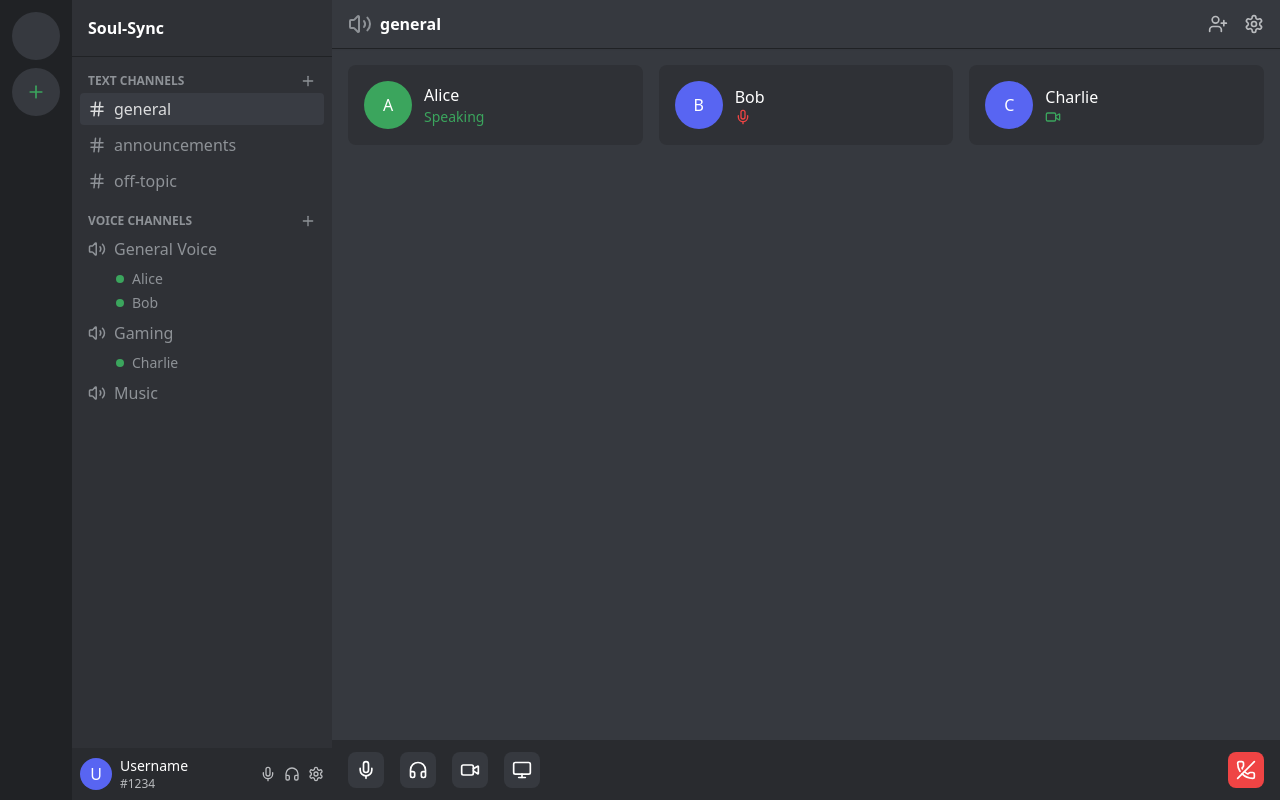
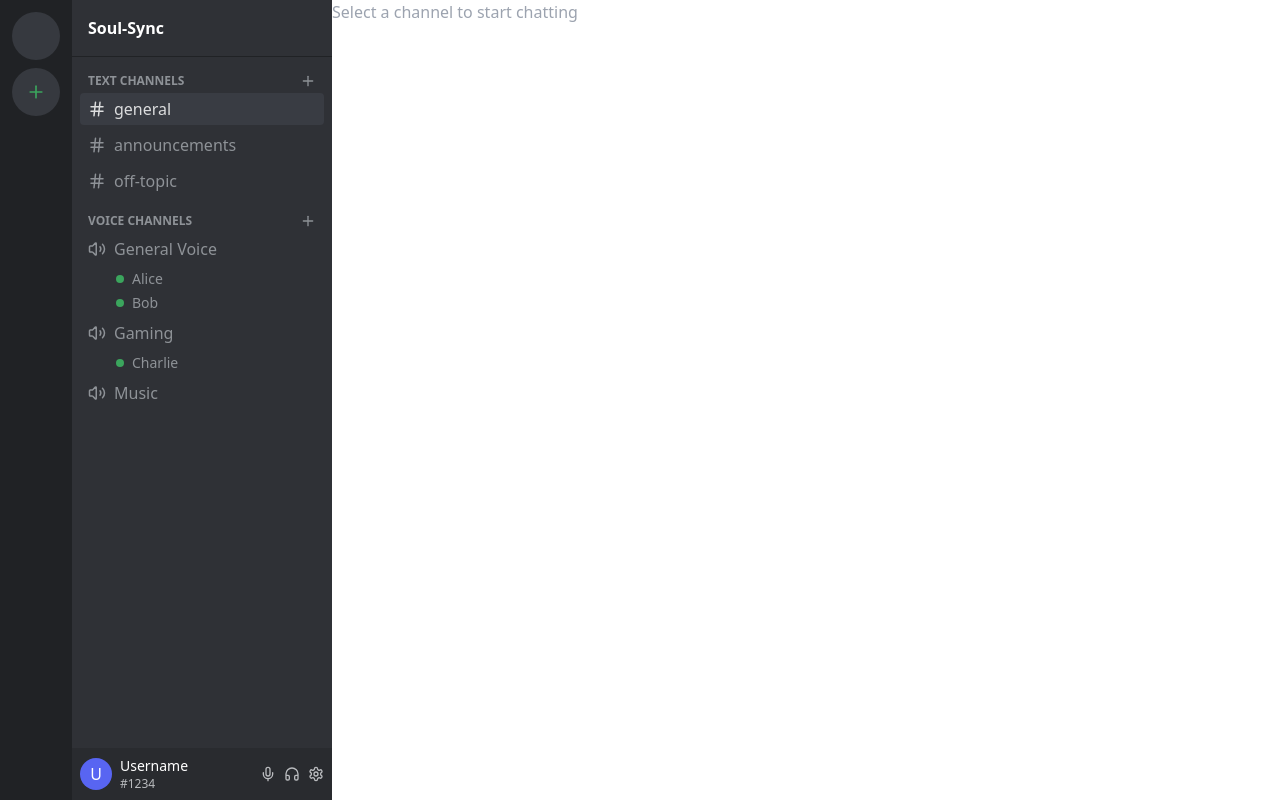
Before and after one commit to Darth0vader0/SoulSync, a React (Vite) app in the folder frontend/: page /serverPage in a window 1280 px wide. Built offline with nearby package versions, Linux system fonts and the light colour scheme.

Commit message:
finally changing channel is added

```diff
--- a/frontend/src/components/ChannelUi.jsx
+++ b/frontend/src/components/ChannelUi.jsx
@@ -1,7 +1,7 @@
 import { useState } from 'react';
 import { Hash, UserPlus, Bell, Pin, Users, InboxIcon, HelpCircle, PlusCircle, Gift, Sticker, AArrowDown as GIF, Smile as EmojiSmile, Send } from 'lucide-react';
 
-const ChannelUI = ({ channelName = "general" }) => {
+const ChannelUI = ({ channelName = "general  " }) => {
   const [message, setMessage] = useState('');
 
   const messages = [
@@ -45,18 +45,8 @@ const ChannelUI = ({ channelName = "general" }) => {
           <span className="font-bold text-white">{channelName}</span>
         </div>
         <div className="flex items-center space-x-4 text-[#b9bbbe]">
-          <button className="hover:text-[#dcddde]">
-            <UserPlus size={20} />
-          </button>
-          <button className="hover:text-[#dcddde]">
-            <Bell size={20} />
-          </button>
-          <button className="hover:text-[#dcddde]">
-            <Pin size={20} />
-          </button>
-          <button className="hover:text-[#dcddde]">
-            <Users size={20} />
-          </button>
+
+
           <div className="">
             <input
               type="text"
@@ -68,7 +58,7 @@ const ChannelUI = ({ channelName = "general" }) => {
             <InboxIcon size={20} />
           </button>
           <button className="hover:text-[#dcddde]">
-            <HelpCircle size={20} />
+            <UserPlus size={20} />
           </button>
         </div>
       </div>
@@ -104,15 +94,7 @@ const ChannelUI = ({ channelName = "general" }) => {
             className="w-full bg-[#40444b] text-[#dcddde] px-12 py-3 rounded-lg focus:outline-none"
           />
           <div className="flex right-4  items-center space-x-4">
-            <button className="text-[#b9bbbe] hover:text-[#dcddde]">
-              <Gift size={22} />
-            </button>
-            <button className="text-[#b9bbbe] hover:text-[#dcddde]">
-              <GIF size={22} />
-            </button>
-            <button className="text-[#b9bbbe] hover:text-[#dcddde]">
-              <Sticker size={22} />
-            </button>
+
             <button className="text-[#b9bbbe] hover:text-[#dcddde]">
               <EmojiSmile size={22} />
             </button>
--- a/frontend/src/components/Sidebar.jsx
+++ b/frontend/src/components/Sidebar.jsx
@@ -1,27 +1,33 @@
 import { useState } from "react";
 import { Menu, X, Hash, Plus, Settings, Mic, Headphones, MessageSquare, Volume2 } from "lucide-react";
 
-const Sidebar = () => {
+const Sidebar = ({setActiveChannel}) => {
   const [isOpen, setIsOpen] = useState(false);
   const [serverName, setServerName] = useState("");
   const [channelName, setChannelName] = useState("");
   const [voiceChannelName, setVoiceChannelName] = useState("");
+  const [selectedChannel, setSelectedChannel] = useState(null);
   const [error, setError] = useState("");
   const toggleSidebar = () => setIsOpen(!isOpen);
 
   const servers = [];
 
   const textChannels = [
-    { id: 1, name: "general", isActive: true },
-    { id: 2, name: "announcements", isActive: false },
-    { id: 3, name: "off-topic", isActive: false }
+    { id: 1, name: "general", isActive: true ,type: "text"},
+    { id: 2, name: "announcements", isActive: false, type: "text"},
+    { id: 3, name: "off-topic", isActive: false, type: "text"}
   ];
 
   const voiceChannels = [
-    { id: 1, name: "General Voice", users: ["Alice", "Bob"], isActive: false },
-    { id: 2, name: "Gaming", users: ["Charlie"], isActive: false },
-    { id: 3, name: "Music", users: [], isActive: false }
+    { id: 1, name: "General Voice", users: ["Alice", "Bob"], isActive: false ,type:"voice"},
+    { id: 2, name: "Gaming", users: ["Charlie"], isActive: false ,type:"voice"},
+    { id: 3, name: "Music", users: [], isActive: false ,type:"voice"}
   ];
+
+  const handleChannelClick = (channel) => {
+    setSelectedChannel(channel.id); // Update selected channel UI
+    setActiveChannel(channel); // Send to ServerPage.jsx
+  };
 
   const handleCreateServer = async () => {
     if (!serverName) {
@@ -134,7 +140,8 @@ const Sidebar = () => {
                           ? 'bg-[#393c43] text-[#dcddde]'
                           : 'text-[#8e9297] hover:bg-[#393c43] hover:text-[#dcddde]'
                       } group relative`}
-                    >
+                      onClick={()=>handleChannelClick(channel)}
+                   >
                       <Hash size={18} className="mr-2 flex-shrink-0" />
                       <span className="truncate">{channel.name}</span>
                     </a>
@@ -162,6 +169,7 @@ const Sidebar = () => {
                             ? 'bg-[#393c43] text-[#dcddde]'
                             : 'text-[#8e9297] hover:bg-[#393c43] hover:text-[#dcddde]'
                         } group`}
+                        onClick={()=>handleChannelClick(channel)}
                       >
                         <Volume2 size={18} className="mr-2 flex-shrink-0" />
                         <span className="truncate">{channel.name}</span>
--- a/frontend/src/pages/ServerPage.jsx
+++ b/frontend/src/pages/ServerPage.jsx
@@ -1,26 +1,33 @@
-import { useState } from 'react';
+import { useState } from "react";
+import Layout from "../components/Layout";
+import Sidebar from "../components/Sidebar";
+import ChannelUI from "../components/ChannelUi";
+import VoiceChannelUI from "../components/VoiceChannelUi";
 
-import Layout from '../components/Layout';
-
-import ChannelUI from '../components/ChannelUi';
-import VoiceChannelUI from '../components/VoiceChannelUi.jsx';
-
-function ServerPage() {
-  const [activeChannel, setActiveChannel] = useState({
-    type: 'voice', // or 'voice'
-    name: 'general'
-  });
+const ServerPage = () => {
+  const [activeChannel, setActiveChannel] = useState(null); // Track selected channel
 
   return (
-    <Layout>
-      {activeChannel.type === 'text' ? (
-          <ChannelUI channelName={activeChannel.name} />
+    <>
+      <div className="flex h-screen">
+        {/* Sidebar manages channels and updates the active one */}
+        <Sidebar setActiveChannel={setActiveChannel} />
 
-      ) : (
-        <VoiceChannelUI channelName={activeChannel.name} />
-      )}
-    </Layout>
+        {/* Main Content - Switches between Text & Voice UI */}
+        <div className="flex-1 flex flex-col overflow-hidden">
+          {activeChannel ? (
+            activeChannel.type === "text" ? (
+              <ChannelUI channelName={activeChannel.name} />
+            ) : (
+              <VoiceChannelUI channelName={activeChannel.name} />
+            )
+          ) : (
+            <p className="text-gray-400">Select a channel to start chatting</p>
+          )}
+        </div>
+      </div>
+    </>
   );
-}
+};
 
 export default ServerPage;
```
